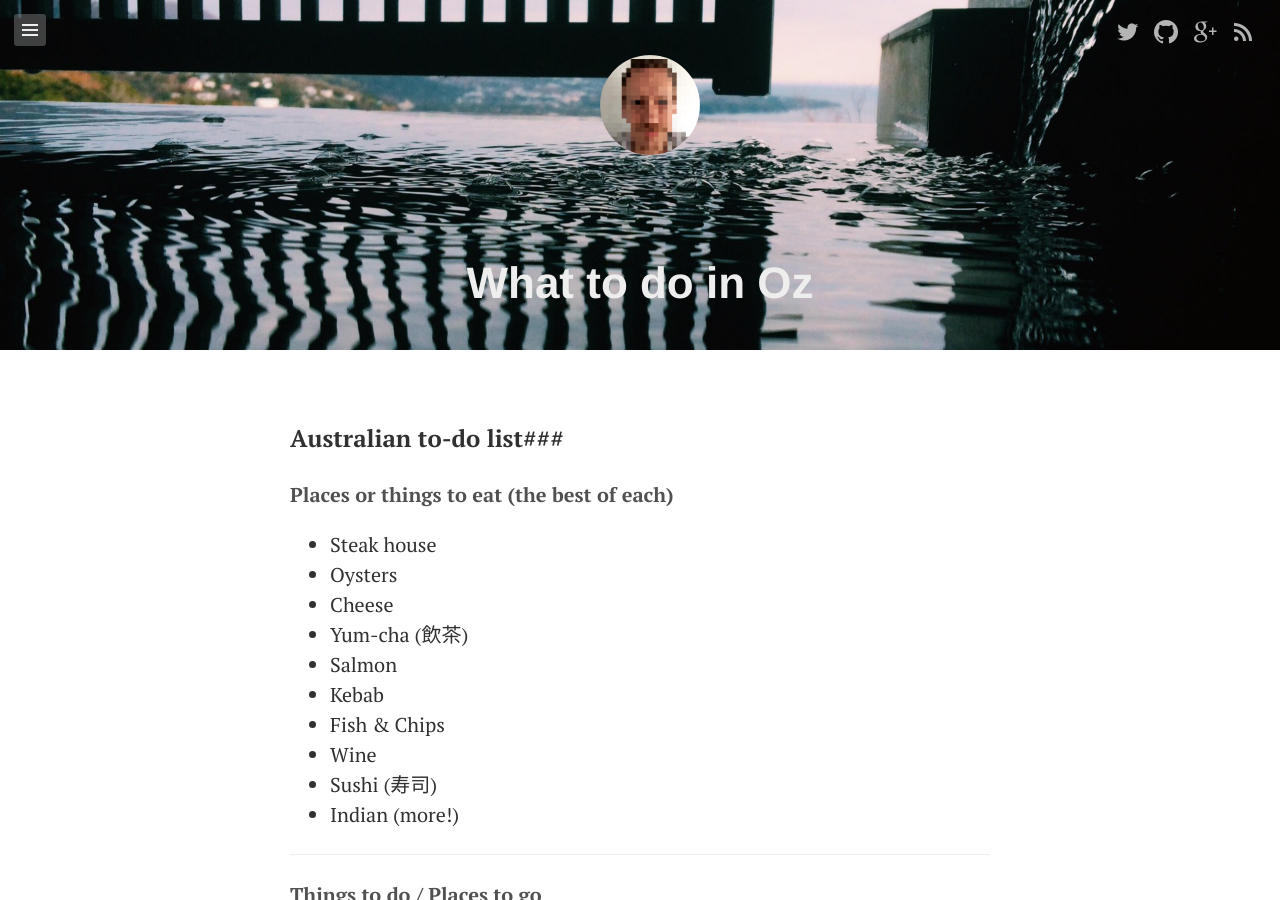
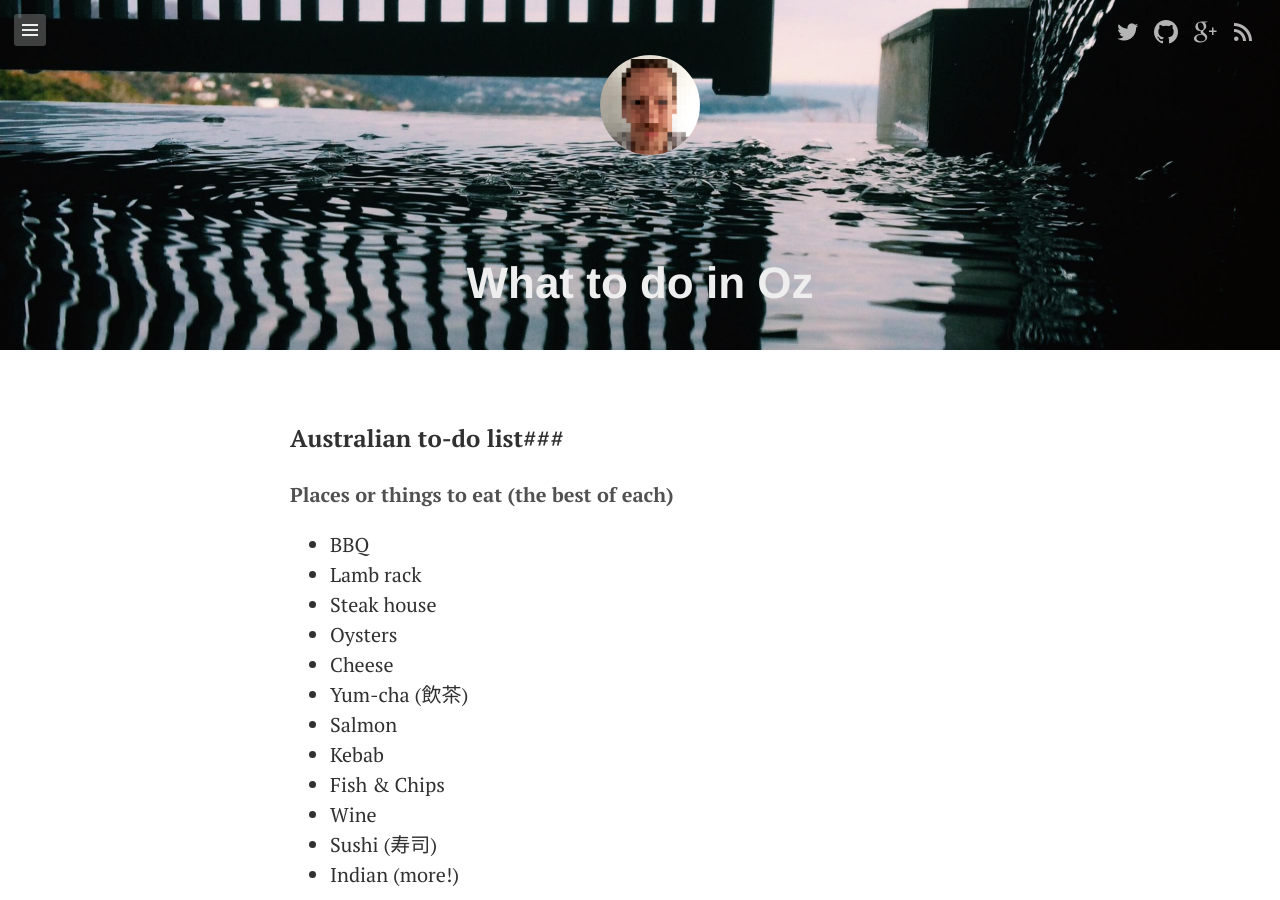
Before and after one commit to jrappeneker/jrappeneker.github.io, a Jekyll site: the page built from todo.md, in a window 1280 px wide and 900 px high. Built offline with Jekyll 4.4.1, drawn with Linux system fonts in a browser that asks for light colours; Markdown is read by kramdown in place of the engine named in the settings.

Commit message:
Corrections

```diff
--- a/todo.md
+++ b/todo.md
@@ -6,6 +6,8 @@ title: What to do in Oz
 
 **Places or things to eat (the best of each)**
 
+* BBQ
+* Lamb rack
 * Steak house
 * Oysters
 * Cheese
```
Also changed, not shown: _posts/2014-02-20-lunch-in-the-grass.md (+1 -1 lines), 5 other files.
